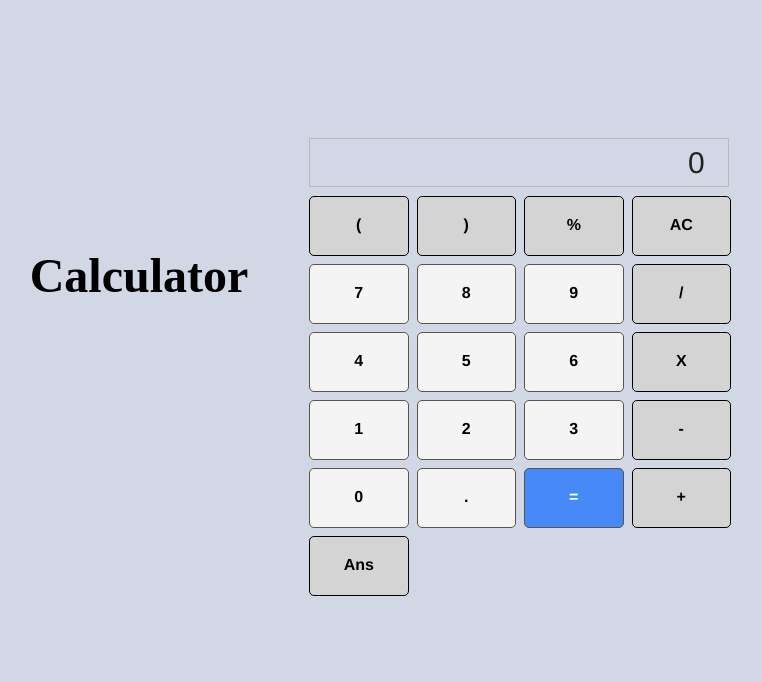
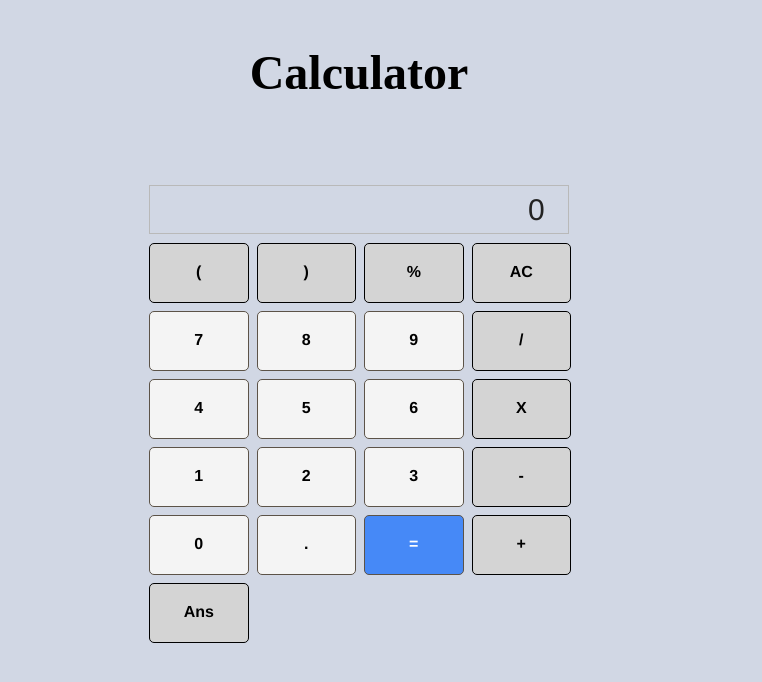
Before and after one commit to JusticeA/calculator, a website: page index.html in a window 1280 px wide. Shown: the whole page, without its empty margins (281-1043 px from the left). Drawn offline with Linux system fonts and the light colour scheme; a web font is replaced by a local one.

Commit message:
Update display

```diff
--- a/calculator.css
+++ b/calculator.css
@@ -30,7 +30,7 @@
 body {
   display: flex;
   background-color: rgba(139, 69, 69, 0.014);
-  flex-flow: row wrap;
+  flex-flow: column wrap;
   justify-content: center;
   align-items: center;
   height: 500px;
```
